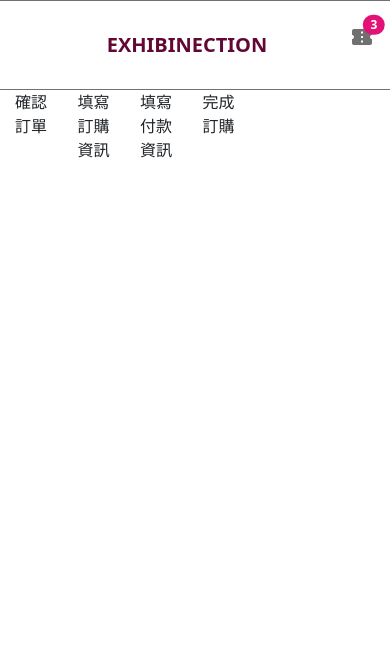
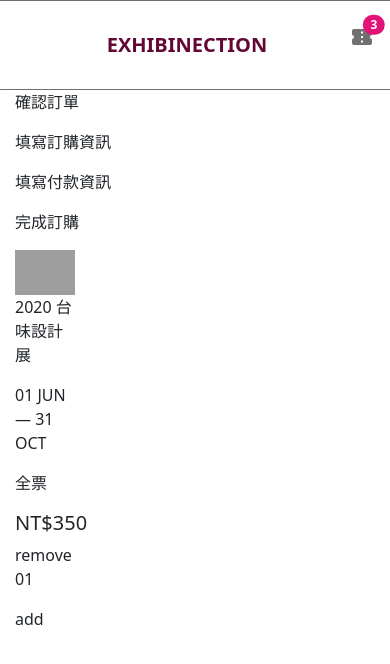
Before and after one commit to ptsai129/week6, a plain HTML site: page confirmation.html in a window 390 px wide. Drawn offline with Linux system fonts and the light colour scheme; grey boxes are pictures that could not be loaded.

Commit message:
Update 2021-08-19T06:30:24.634Z

```diff
--- a/confirmation.html
+++ b/confirmation.html
@@ -35,27 +35,58 @@
     </header>
     <div class="container">
         <div class="row timeline-section">
-          <div class="col-2">
+          <div class="col-sm-3 col-md-2">
             <div class="timeline-pointer">
               <p>確認訂單</p>
             </div>
           </div>
-          <div class="col-2">
+          <div class="col-sm-3  col-md-2">
             <div class="timeline-pointer">
               <p>填寫訂購資訊</p>
             </div>
           </div>
-          <div class="col-2">
+          <div class=" col-sm-3  col-md-2">
             <div class="timeline-pointer">
               <p>填寫付款資訊</p>
             </div>
           </div>
-          <div class="col-2">
+          <div class=" col-sm-3  col-md-2">
             <div class="timeline-pointer">
               <p>完成訂購</p>
             </div>
           </div>
+        </div>
+      </div>
+      <div class="container">
+        <div class="row">
+          <div class="col-12  col-md-8">
+            <div class="col-2">
+              <img src="https://github.com/hexschool/webLayoutTraining1st/blob/master/exhibition-week6/alina-grubnyak-R84Oy89aNKs-unsplash.jpg?raw=true" class="card-img-top" alt="TaiwanStyle">
+            </div>
+            <div class="col-2">
+              <p>2020 台味設計展</p>
+              <p>01 JUN — 31 OCT</p>
+              <p>全票</p>
+            </div>
+            <div class="col-2">
+              <h5>NT$350</h5>
+              <span class="material-icons-outlined">
+                remove
+                </span>
+            </div>
+            <div class="col-2">
+              <p>01</p>
+              <span class="material-icons-outlined">
+                add
+                </span>
+            </div>
+          </div>
+          <div class="col-12  col-md-8">
 
+          </div>
+          <div class="col-12  col-md-8">
+
+          </div>
         </div>
       </div>
 
```
Also changed, not shown: collection.html (+2 -2 lines).
